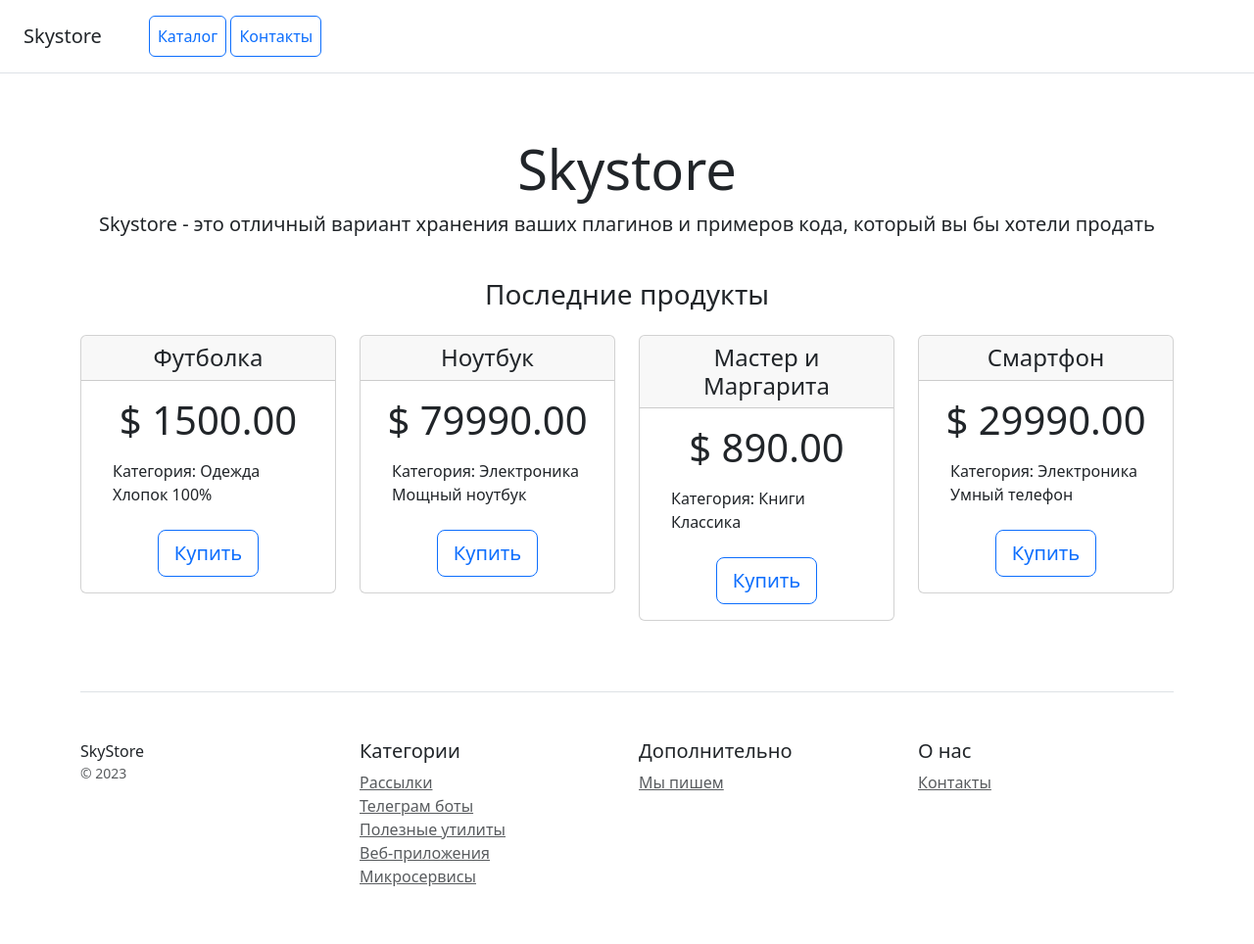
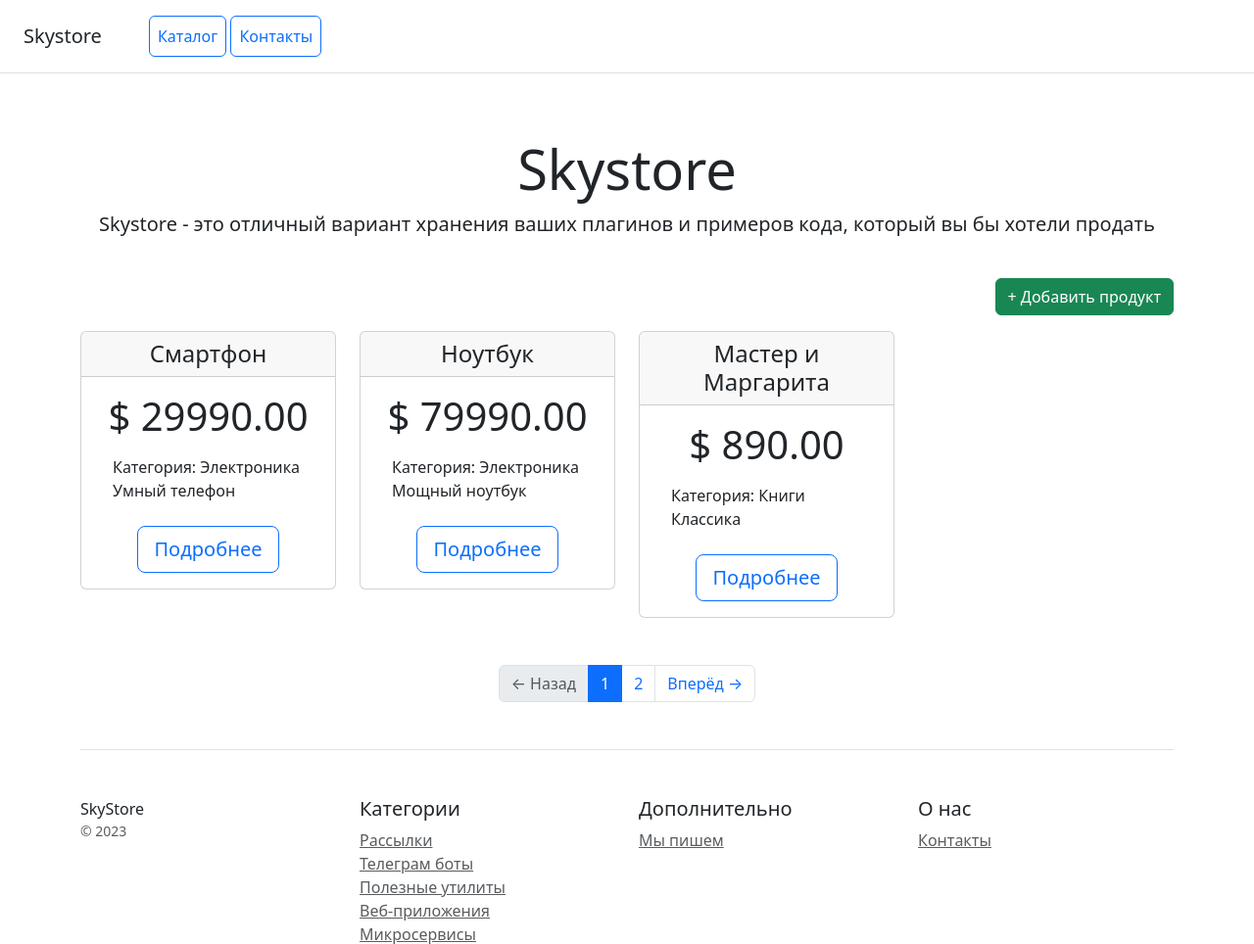
Before and after one commit to DenWhite77/Skystore, a Django app: page / in a window 1280 px wide. Shown: the top 964 px of the page at 98% size. Before the commit the page ends 905 px from the top, so only its background shows below. Run offline with Django 5.2, Linux system fonts and the light colour scheme; data comes from the database, SQL or seed files in the repository; some libraries are stand-ins or nearby versions.

Commit message:
Add product detail page, base template, product form and pagination

```diff
--- a/catalog/urls.py
+++ b/catalog/urls.py
@@ -6,4 +6,6 @@
 urlpatterns = [
     path('', views.home, name='home'),
     path('contacts/', views.contacts, name='contacts'),
+    path('products/<int:pk>/', views.product_detail, name='product_detail'),
+    path('products/create/', views.product_create, name='product_create'),
 ]
--- a/catalog/views.py
+++ b/catalog/views.py
@@ -1,13 +1,37 @@
-from django.shortcuts import render
+from django.core.paginator import Paginator
+from django.shortcuts import get_object_or_404, redirect, render
 
+from .forms import ProductForm
 from .models import Contact, Product
 
 
 def home(request):
-    products = Product.objects.order_by('-created_at')[:5]
-    for product in products:
+    products_list = Product.objects.all()
+    paginator = Paginator(products_list, 3)  # по 3 продукта на страницу
+
+    page_number = request.GET.get('page')
+    page_obj = paginator.get_page(page_number)
+
+    for product in page_obj:
         print(f'{product.id} | {product.name} | {product.category.name} | {product.price}')
-    return render(request, 'catalog/home.html', {'products': products})
+
+    return render(request, 'catalog/home.html', {'page_obj': page_obj})
+
+
+def product_detail(request, pk):
+    product = get_object_or_404(Product, pk=pk)
+    return render(request, 'catalog/product_detail.html', {'product': product})
+
+
+def product_create(request):
+    if request.method == 'POST':
+        form = ProductForm(request.POST, request.FILES)
+        if form.is_valid():
+            product = form.save()
+            return redirect('catalog:product_detail', pk=product.pk)
+    else:
+        form = ProductForm()
+    return render(request, 'catalog/product_form.html', {'form': form})
 
 
 def contacts(request):
--- /dev/null
+++ b/templates/base.html
@@ -0,0 +1,55 @@
+{% load static %}
+<!doctype html>
+<html lang="en">
+<head>
+    <meta charset="utf-8">
+    <meta name="viewport" content="width=device-width, initial-scale=1">
+    <title>{% block title %}Skystore{% endblock %}</title>
+    <link href="{% static 'css/bootstrap.min.css' %}" rel="stylesheet">
+</head>
+<body>
+    {% include 'includes/menu.html' %}
+
+    <div class="pricing-header px-3 py-3 pt-md-5 pb-md-4 mx-auto text-center">
+        <h1 class="display-4">{% block header %}Skystore{% endblock %}</h1>
+        {% block subheader %}{% endblock %}
+    </div>
+
+    <div class="container">
+        {% block content %}{% endblock %}
+
+        <footer class="pt-4 my-md-5 pt-md-5 border-top">
+            <div class="row">
+                <div class="col-12 col-md">
+                    SkyStore
+                    <small class="d-block mb-3 text-muted">&copy; 2023</small>
+                </div>
+                <div class="col-6 col-md">
+                    <h5>Категории</h5>
+                    <ul class="list-unstyled text-small">
+                        <li><a class="text-muted" href="#">Рассылки</a></li>
+                        <li><a class="text-muted" href="#">Телеграм боты</a></li>
+                        <li><a class="text-muted" href="#">Полезные утилиты</a></li>
+                        <li><a class="text-muted" href="#">Веб-приложения</a></li>
+                        <li><a class="text-muted" href="#">Микросервисы</a></li>
+                    </ul>
+                </div>
+                <div class="col-6 col-md">
+                    <h5>Дополнительно</h5>
+                    <ul class="list-unstyled text-small">
+                        <li><a class="text-muted" href="#">Мы пишем</a></li>
+                    </ul>
+                </div>
+                <div class="col-6 col-md">
+                    <h5>О нас</h5>
+                    <ul class="list-unstyled text-small">
+                        <li><a class="text-muted" href="{% url 'catalog:contacts' %}">Контакты</a></li>
+                    </ul>
+                </div>
+            </div>
+        </footer>
+    </div>
+
+    <script src="{% static 'js/bootstrap.bundle.min.js' %}"></script>
+</body>
+</html>
--- a/templates/catalog/home.html
+++ b/templates/catalog/home.html
@@ -1,33 +1,23 @@
-{% load static %}
-<!doctype html>
-<html lang="en">
-<head>
-    <meta charset="utf-8">
-    <meta name="viewport" content="width=device-width, initial-scale=1">
-    <title>Skystore</title>
-    <link href="{% static 'css/bootstrap.min.css' %}" rel="stylesheet">
-</head>
-<body>
-<div class="d-flex flex-column flex-md-row align-items-center p-3 px-md-4 mb-3 bg-white border-bottom box-shadow">
-    <h5 class="my-0 mr-md-auto font-weight-normal">Skystore</h5>
-    <nav class="ms-5">
-        <a class="p-2 btn btn-outline-primary" href="{% url 'catalog:home' %}">Каталог</a>
-        <a class="p-2 btn btn-outline-primary" href="{% url 'catalog:contacts' %}">Контакты</a>
-    </nav>
+{% extends 'base.html' %}
+
+{% block title %}Skystore — каталог{% endblock %}
+
+{% block subheader %}
+<p class="lead">Skystore - это отличный вариант хранения ваших плагинов и примеров кода, который вы бы хотели продать</p>
+{% endblock %}
+
+{% block content %}
+<div class="text-end mb-3">
+    <a href="{% url 'catalog:product_create' %}" class="btn btn-success">+ Добавить продукт</a>
 </div>
 
-<div class="pricing-header px-3 py-3 pt-md-5 pb-md-4 mx-auto text-center">
-    <h1 class="display-4">Skystore</h1>
-    <p class="lead">Skystore - это отличный вариант хранения ваших плагинов и примеров кода, который вы бы хотели
-        продать</p>
-</div>
-
-<div class="container">
-    <h3 class="text-center mb-4">Последние продукты</h3>
 <div class="row text-center">
-        {% for product in products %}
+    {% for product in page_obj %}
     <div class="col-3">
         <div class="card mb-4 box-shadow">
+            {% if product.image %}
+            <img src="{{ product.image.url }}" class="card-img-top" alt="{{ product.name }}" style="height: 200px; object-fit: cover;">
+            {% endif %}
             <div class="card-header">
                 <h4 class="my-0 font-weight-normal">{{ product.name }}</h4>
             </div>
@@ -35,9 +25,9 @@
                 <h1 class="card-title pricing-card-title">$ {{ product.price }}</h1>
                 <ul class="list-unstyled mt-3 mb-4 text-start m-3">
                     <li>Категория: {{ product.category.name }}</li>
-                        <li>{{ product.description|truncatechars:60 }}</li>
+                    <li>{{ product.description|truncatechars:100 }}</li>
                 </ul>
-                    <button type="button" class="btn btn-lg btn-block btn-outline-primary">Купить</button>
+                <a href="{% url 'catalog:product_detail' product.pk %}" class="btn btn-lg btn-block btn-outline-primary">Подробнее</a>
             </div>
         </div>
     </div>
@@ -48,37 +38,41 @@
     {% endfor %}
 </div>
 
-    <footer class="pt-4 my-md-5 pt-md-5 border-top">
-        <div class="row">
-            <div class="col-12 col-md">
-                SkyStore
-                <small class="d-block mb-3 text-muted">&copy; 2023</small>
-            </div>
-            <div class="col-6 col-md">
-                <h5>Категории</h5>
-                <ul class="list-unstyled text-small">
-                    <li><a class="text-muted" href="#">Рассылки</a></li>
-                    <li><a class="text-muted" href="#">Телеграм боты</a></li>
-                    <li><a class="text-muted" href="#">Полезные утилиты</a></li>
-                    <li><a class="text-muted" href="#">Веб-приложения</a></li>
-                    <li><a class="text-muted" href="#">Микросервисы</a></li>
+{% if page_obj.has_other_pages %}
+<nav aria-label="Пагинация продуктов" class="mt-4">
+    <ul class="pagination justify-content-center">
+        {% if page_obj.has_previous %}
+        <li class="page-item">
+            <a class="page-link" href="?page={{ page_obj.previous_page_number }}">← Назад</a>
+        </li>
+        {% else %}
+        <li class="page-item disabled">
+            <span class="page-link">← Назад</span>
+        </li>
+        {% endif %}
+
+        {% for num in page_obj.paginator.page_range %}
+            {% if page_obj.number == num %}
+            <li class="page-item active">
+                <span class="page-link">{{ num }}</span>
+            </li>
+            {% else %}
+            <li class="page-item">
+                <a class="page-link" href="?page={{ num }}">{{ num }}</a>
+            </li>
+            {% endif %}
+        {% endfor %}
+
+        {% if page_obj.has_next %}
+        <li class="page-item">
+            <a class="page-link" href="?page={{ page_obj.next_page_number }}">Вперёд →</a>
+        </li>
+        {% else %}
+        <li class="page-item disabled">
+            <span class="page-link">Вперёд →</span>
+        </li>
+        {% endif %}
     </ul>
-            </div>
-            <div class="col-6 col-md">
-                <h5>Дополнительно</h5>
-                <ul class="list-unstyled text-small">
-                    <li><a class="text-muted" href="#">Мы пишем</a></li>
-                </ul>
-            </div>
-            <div class="col-6 col-md">
-                <h5>О нас</h5>
-                <ul class="list-unstyled text-small">
-                    <li><a class="text-muted" href="{% url 'catalog:contacts' %}">Контакты</a></li>
-                </ul>
-            </div>
-        </div>
-    </footer>
-</div>
-<script src="{% static 'js/bootstrap.bundle.min.js' %}"></script>
-</body>
-</html>
+</nav>
+{% endif %}
+{% endblock %}
--- /dev/null
+++ b/templates/includes/menu.html
@@ -0,0 +1,11 @@
+<header>
+    <div class="d-flex flex-column flex-md-row align-items-center p-3 px-md-4 mb-3 bg-white border-bottom box-shadow">
+        <h5 class="my-0 mr-md-auto font-weight-normal">
+            <a href="{% url 'catalog:home' %}" class="text-dark text-decoration-none">Skystore</a>
+        </h5>
+        <nav class="ms-5">
+            <a class="p-2 btn btn-outline-primary" href="{% url 'catalog:home' %}">Каталог</a>
+            <a class="p-2 btn btn-outline-primary" href="{% url 'catalog:contacts' %}">Контакты</a>
+        </nav>
+    </div>
+</header>
```
Also changed, not shown: catalog/forms.py (added, +23 -0 lines), templates/catalog/contacts.html (+6 -56 lines), templates/catalog/product_detail.html (added, +22 -0 lines), templates/catalog/product_form.html (added, +26 -0 lines). Lines whose indentation alone changed are shown as unchanged.
